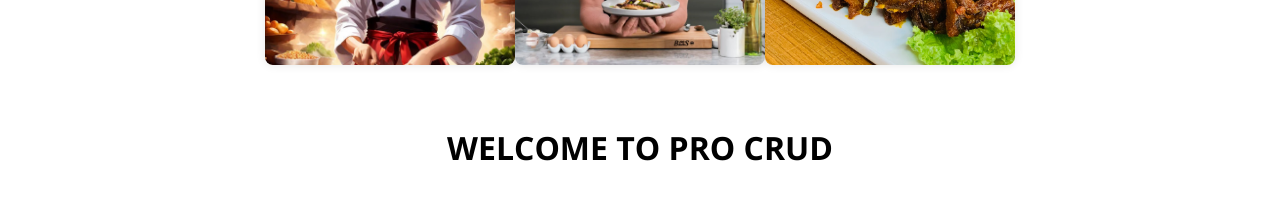
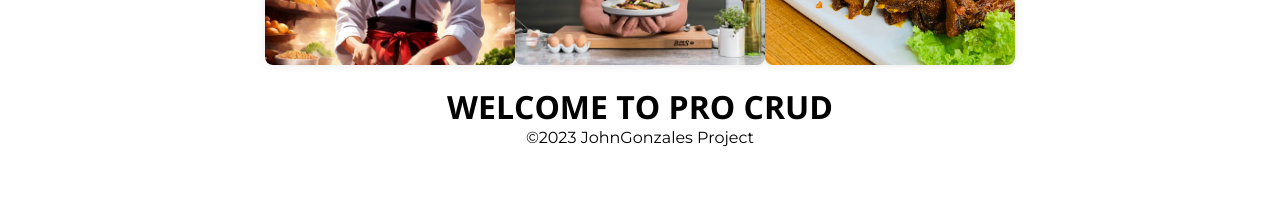
Before and after one commit to JohnG219/Pro-Crud, a React (Create React App) app in the folder frontend/: page / in a window 1280 px wide. Shown: the part 1135-1335 px from the top of the page. After the commit the page ends 1282 px from the top, so only its background shows below. Built offline with nearby package versions, Linux system fonts and the light colour scheme; no server answers; a web font is replaced by a local one.

Commit message:
Update Home.jsx

```diff
--- a/frontend/src/pages/home/Home.jsx
+++ b/frontend/src/pages/home/Home.jsx
@@ -44,20 +44,20 @@ const Home = () => {
   }, []);
 
   return (
-    <div>
+    <div className="navpost">
       <Navbar />
-      <Posts />
+      <div className="postspage">
+        <Posts />
+      </div>
       <div className="homeContainer">
         <div className="postsContainer">
           {featuredImages.map((image, index) => (
             <img key={index} className="featuredPhoto" src={image} alt="" />
           ))}
+          <h1 className="homeTitle1">WELCOME TO PRO CRUD</h1>
         </div>
-
-        <h1 className="homeTitle1">WELCOME TO PRO CRUD</h1>
-
-        <Footer />
       </div>
+      <Footer />
     </div>
   );
 };
```
